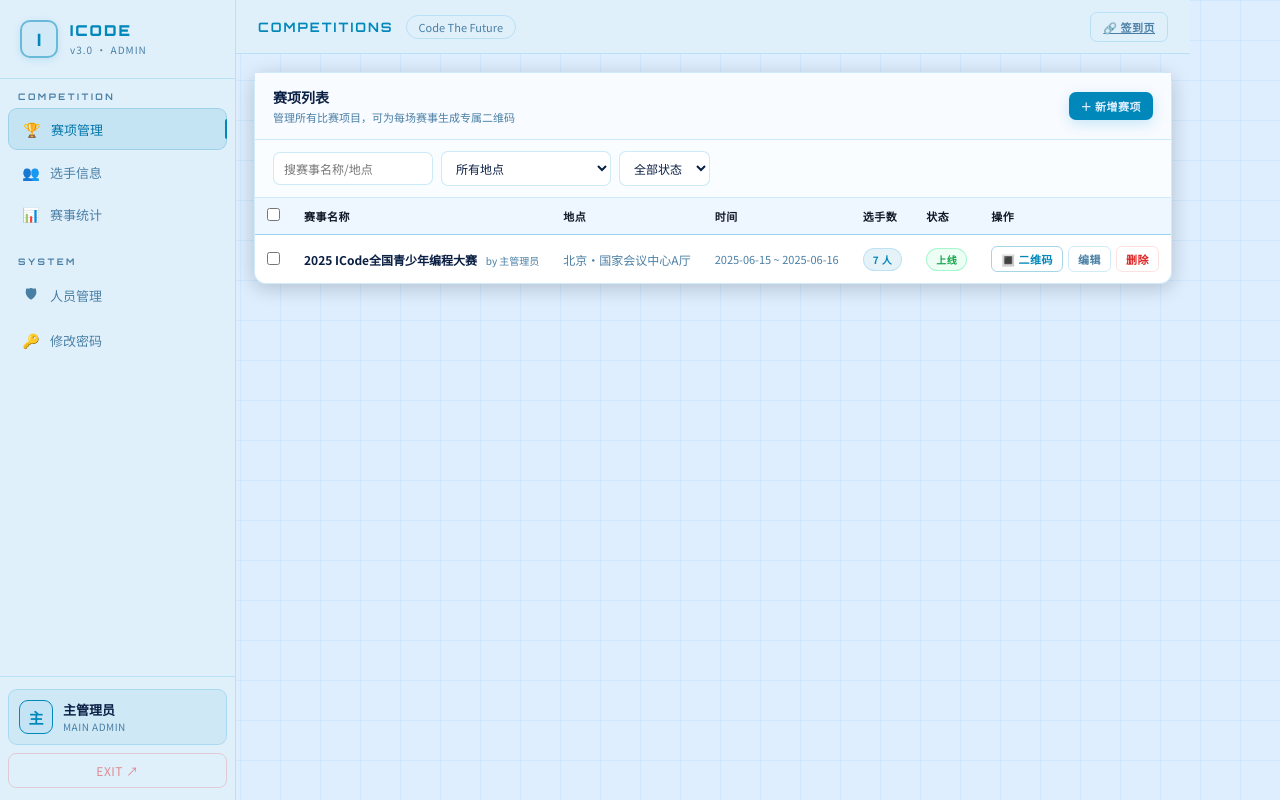
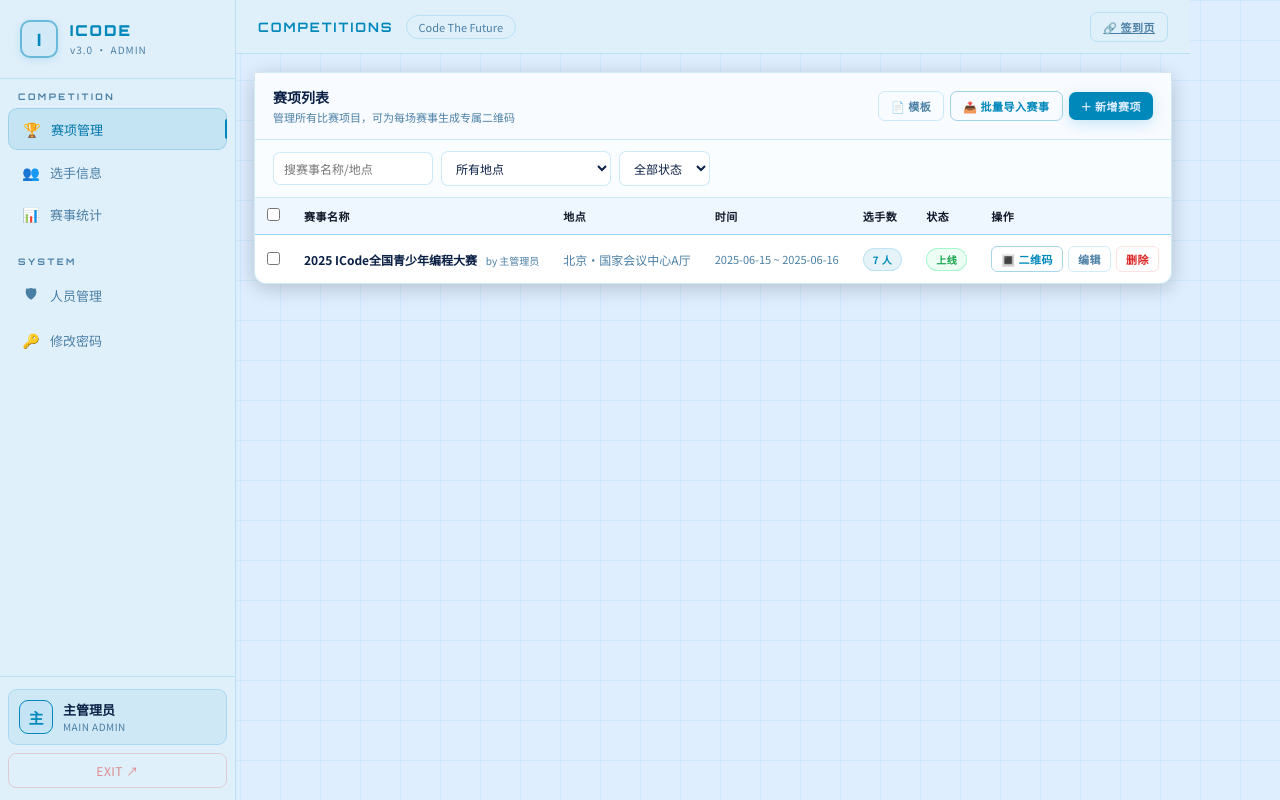
Before and after one commit to zhaoyanzhi2008-lab/check-in, a Flask app: page /admin/dashboard in a window 1280 px wide. Run offline with Flask 3, Linux system fonts and the light colour scheme; the visitor is signed in with stand-in values (Sample User, id 1); data comes from the database, SQL or seed files in the repository.

Commit message:
fix: 赛项列表加批量导入赛事按钮

```diff
--- a/templates/admin_dashboard.html
+++ b/templates/admin_dashboard.html
@@ -503,6 +503,8 @@ tbody tr:last-child td{border-bottom:none}
           <div><div class="card-title">赛项列表</div><div class="card-sub">管理所有比赛项目，可为每场赛事生成专属二维码</div></div>
           <div style="display:flex;gap:6px;flex-wrap:wrap;align-items:center">
             <button class="btn btn-red btn-sm" id="compBatchDelBtn" style="display:none" onclick="batchDelComps()">🗑 批量删除</button>
+            <button class="btn btn-ghost btn-sm" onclick="dlCompTemplate()">📄 模板</button>
+            <button class="btn btn-cyan btn-sm" onclick="openCompImport()">📤 批量导入赛事</button>
             <button class="btn btn-solid btn-sm" onclick="openCompModal()">＋ 新增赛项</button>
           </div>
         </div>
```
